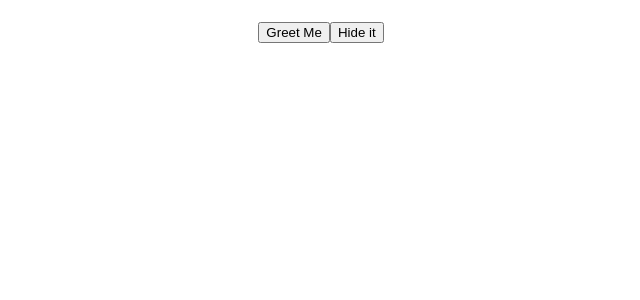
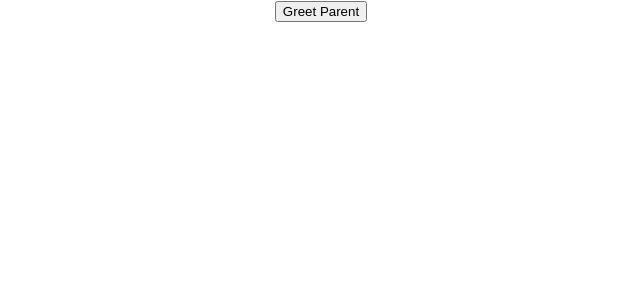
Before and after one commit to bharat55/Learning-React, a React (Create React App) app: page / in a window 1280 px wide. Shown: the top 300 px of the page, without its empty margins (319-959 px from the left). Built offline with nearby package versions, Linux system fonts and the light colour scheme.

Commit message:
passing method in child components from parent

```diff
--- a/src/App.js
+++ b/src/App.js
@@ -5,11 +5,13 @@
 import Welcome from './components/Welcome'
 import Hello  from './components/Hello'
 import Message  from './components/Message'
+import ParentComponent from './components/ParentComponet'
+
 
 function App() {
   return (
     <div className="App">
-      <Message></Message>
+      <ParentComponent/>
     </div>
   );
 }
--- /dev/null
+++ b/src/components/ChildComponent.js
@@ -0,0 +1,11 @@
+import React from 'react'
+
+function ChildComponent(props){
+  return (
+    <div>
+      <button onClick={() => { props.greetHandler("child")} }>Greet Parent</button>
+    </div>
+  );
+}
+
+export default ChildComponent;
--- /dev/null
+++ b/src/components/ParentComponet.js
@@ -0,0 +1,27 @@
+import React, {Component} from 'react'
+import ChildComponent from './ChildComponent'
+
+class ParentComponent extends Component {
+
+  constructor(props) {
+    super(props)
+    this.state = {
+      parentName: "Parent"
+    }
+    this.greetParent = this.greetParent.bind(this);
+  }
+
+
+  greetParent(props){
+    alert(`Hello ${this.state.parentName} from ${props}`);
+  }
+
+  render() {
+    return (
+      <div>
+          <ChildComponent greetHandler = {this.greetParent}/>
+      </div>
+    )
+  }
+}
+export default ParentComponent;
```
